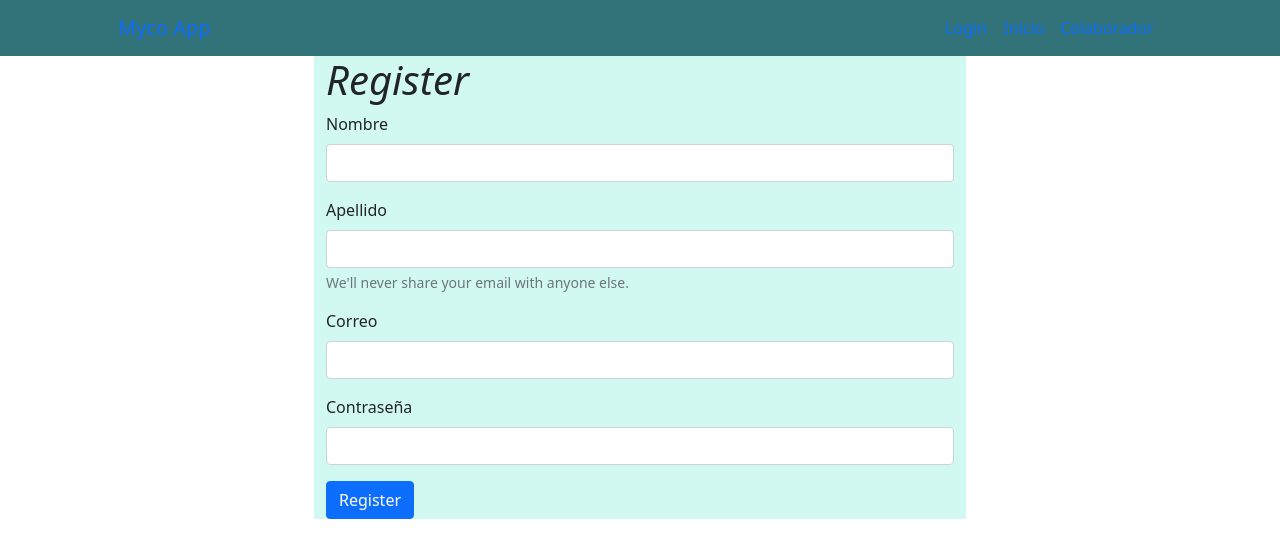
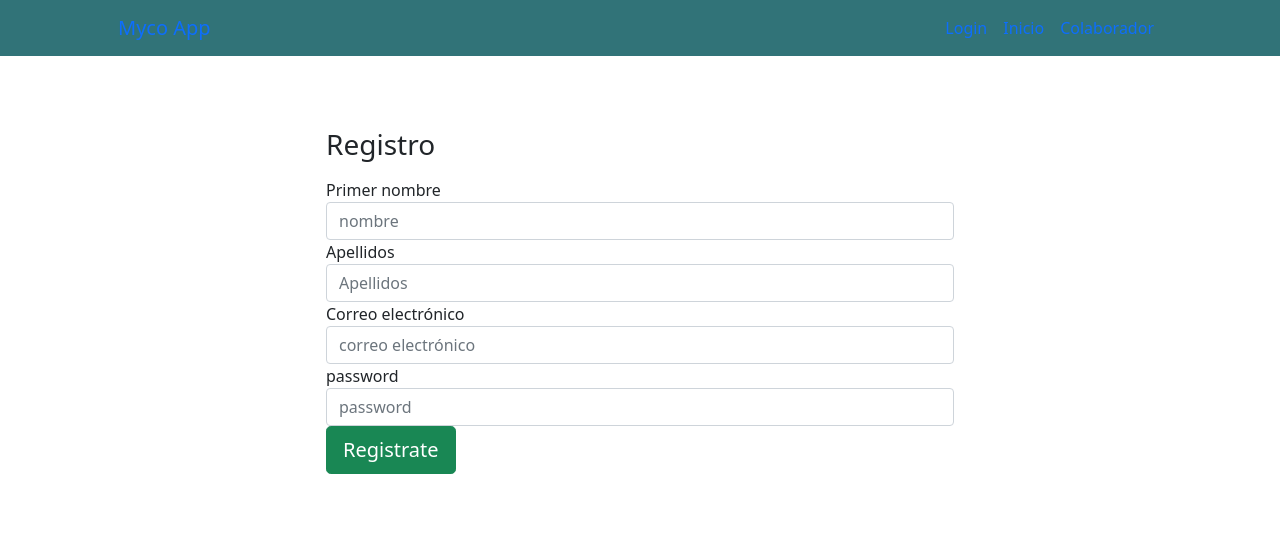
Before and after one commit to MatiasRadov/frontend-myco, a React (Create React App) app: page /register in a window 1280 px wide. Shown: the top 558 px of the page. Built offline with nearby package versions, Linux system fonts and the light colour scheme.

Commit message:
Storage del token listo

```diff
--- a/src/App.js
+++ b/src/App.js
@@ -14,9 +14,12 @@ import Mushroom from "./views/Mushroom";
 import Firstview from "./views/Firstview";
 //import Register from "./views/Authregister";
 import Authregister from "./views/Authregister";
+
 import Observations from "./views/Observations";
 import UsersLoginExample from "./views/UsersLoginExample";
 import { Navbar } from "./components/Navbar";
+import MushObserver from "./views/Observationview";
+
 
 const App = () => {
   return (
@@ -30,8 +33,9 @@ const App = () => {
                 <MasterRoute exact path="/firstview" component={Firstview} />
                 <Route exact path="/" component={Home} />
                 <Route exact path="/collabform" component={CollabForm} />
+                <Route exact path="/register" component={Authregister} />
                 <Route exact path="/mushroom" component={Mushroom} />
-                <Route exact path="/register" component={Authregister} />
+                <Route exact path="/mushobservation" component={MushObserver} />
                 <Route exact path="/observations" component={Observations} />
                 <Route exact path="/users" component={UsersLoginExample} />
         </Switch>
--- a/src/components/Register.jsx
+++ b/src/components/Register.jsx
@@ -1,23 +1,114 @@
 import { useContext, useState } from "react";
 import { Context } from "../store/appContext";
-import { useHistory } from "react-router-dom";
 
 const Register = () => {
-  let history = useHistory()
-  const { actions } = useContext(Context);
-  const [state, setState] = useState({
+  const store = useContext(Context);
+  const [formData, setFormData] = useState({
     first_name: "",
     last_name: "",
     email: "",
-    password: ''
+    password: "",
   });
+
+  const [error, setError] = useState(null);
+
+  const validatePassword = (password) => {
+    const regexPass = /(?=.{8,})(?=.*[a-zA-Z])(?=.*\d)/;
+    if (!regexPass.test(password)) {
+      setError("Tu contraseña debe contener como minimo 8 caracteres, sin espacios, por lo menos un número, una letra y un caracter especial ! # $ % & ? ");
+    }
+    return password ;
+  };
+
+  const validateEmail = (email) => {
+    const regex =
+      /^(([^<>()\[\]\\.,;:\s@"]+(\.[^<>()\[\]\\.,;:\s@"]+)*)|(".+"))@((\[[0-9]{1,3}\.[0-9]{1,3}\.[0-9]{1,3}\.[0-9]{1,3}])|(([a-zA-Z\-0-9]+\.)+[a-zA-Z]{2,}))$/;
+    if (!regex.test(email)) {
+      setError("Tu email debe tener un formato válido");
+    }
+    return email.toLowerCase();
+  };
+
   const handleSubmit = (e) => {
     e.preventDefault();
-    actions.register_user(state, history);
+    console.log(formData);
+    const parsePassword = validatePassword(formData.password);
+    const parseEmail = validateEmail(formData.email);
+    store.actions.register_user(formData);
   };
   const handleChange = (e) => {
-    setState({ ...state, [e.target.name]: e.target.value });
+    setFormData({
+      ...formData,
+      [e.target.name]: e.target.value,
+    });
   };
+  return (
+    <div className="container">
+      <div className="row">
+        <div className="col-md-6 mt-5 mx-auto">
+          <label> {error && error}</label>
+          <form noValidate onSubmit={handleSubmit}>
+            <h1 className="h3 mb-3 font-weight-normal"> Registro</h1>
+            <div className="form-group">
+              <label htmlFor="first_name">Primer nombre</label>
+              <input
+                type="text"
+                className="form-control"
+                name="first_name"
+                placeholder="nombre"
+                value={formData.first_name}
+                onChange={handleChange}
+              />
+            </div>
+            <div className="form-group">
+              <label htmlFor="last_name">Apellidos</label>
+              <input
+                type="text"
+                className="form-control"
+                name="last_name"
+                placeholder="Apellidos"
+                value={formData.last_name}
+                onChange={handleChange}
+              />
+            </div>
+            <div className="form-group">
+              <label htmlFor="email">Correo electrónico</label>
+              <input
+                type="text"
+                className="form-control"
+                name="email"
+                placeholder="correo electrónico"
+                value={formData.email}
+                onChange={handleChange}
+              />
+            </div>
+            <div className="form-group">
+              <label htmlFor="password">password</label>
+              <input
+                type="text"
+                className="form-control"
+                name="password"
+                placeholder="password"
+                value={formData.password}
+                onChange={handleChange}
+              />
+            </div>
+            <button type="submit" className="btn btn-lg btn-success btn-block">
+              Registrate
+            </button>
+          </form>
+        </div>
+      </div>
+    </div>
+  );
+};
+
+export default Register;
+
+
+
+
+  /*
   return (
     <div className="register-div col-6 offset-3">
       <h1 className="fst-italic">Register</h1>
@@ -86,7 +177,7 @@ const Register = () => {
 
 export default Register;
 
-/* function Form() {
+function Form() {
   return (
     <div>
       <div className="container px-5 my-5">
--- a/src/store/flux.js
+++ b/src/store/flux.js
@@ -5,6 +5,10 @@ const getState = ({ getStore, getActions, setStore }) => {
       userData: null,
       email: '',
       password: '',
+      first_name: '',
+      last_name: '',
+      token: '',
+
     } ,
 		actions: {
 			// Use getActions to call a function within a fuction
@@ -44,12 +48,39 @@ const getState = ({ getStore, getActions, setStore }) => {
                   })
                   const resp = await userSaved.json ()
                   console.log(resp)
-                  setStore({ user: resp.User[0]});
-                  setStore({ access_token: resp.access_token});
-                  localStorage.setItem('access_token', resp.access_token)
+                  setStore({ user: resp.user[0]});
+                  setStore({ access_token: resp.token});
+                  localStorage.setItem('token', resp.token)
                   history.push('/firstview')
             },
+      /*         login_user: async (email, password, history) => {
+                    const opts = {
+                      method: "POST",
+                      headers: {
+                        "Content-Type": "application/json"
+                      },
+                      body:JSON.stringify({
+                        email: email,
+                        password: password
+                      })
+                    };
+                    try{
+                        const userSaved = await fetch("https://3000-amaranth-ferret-7ryvtxp5.ws-us23.gitpod.io/api/v1/auth/login")
+                        if (userSaved.status !== 200){
+                          alert("There has been some error");
+                          return false;
+                        }
 
+                        const resp = await userSaved.json ()
+                          console.log("Esto viene del Backend", resp);
+                          localStorage.setItem('access_token', resp.access_token)
+                          return true;
+                          //history.push('/firstview')
+                      }
+                      catch(error) {
+                        console.error("Acá hay algo malo")
+                      }
+                    },            */
 
               sendForm: async state => {
                 try {
@@ -89,21 +120,23 @@ const getState = ({ getStore, getActions, setStore }) => {
               },
 
               register_user: async (user) => {
-
+                try {
                   const actions = getActions()
-                  console.log(actions)
                   const store = getStore()
-                  console.log(store)
                   const resp = await
-                  fetch('https://enigmatic-scrubland-84232.herokuapp.com/https://3000-purple-primate-ri751mg6.ws-us23.gitpod.io/api/v1/auth/register', {
+                  fetch('https://3000-amaranth-ferret-7ryvtxp5.ws-us23.gitpod.io/api/v1/auth/register', {
                     method: 'POST',
                     headers: {'Content-Type': 'application/json'},
-                    body: JSON.stringify({first_name: store.first_name, last_name: store.first_name, email: store.email, password: store.password}),
+                    body: JSON.stringify(user),
                   })
                   const data = await resp.json();
-                  console.log(data)
+                  //console.log(data)
                   setStore({...store, currentUser: data })
                   await actions.register_user(data.access_token)
+              } catch (error) {
+                console.error(error)
+              }
+
             },
 
               sendCollabForm: async state => {
--- a/src/views/Observationview.jsx
+++ b/src/views/Observationview.jsx
@@ -0,0 +1,81 @@
+import { useContext, useState } from "react";
+import { Context } from "../store/appContext";
+import { AiOutlinePaperClip } from "react-icons/ai";
+
+const MushObserver = () => {
+  const store = useContext(Context);
+  const [formData, setFormData] = useState({
+    Mushroom_name: "",
+    body: "",
+    img_url: "",
+  });
+  const handleSubmit = (e) => {
+    e.preventDefault();
+    console.log(formData);
+    store.actions.NOMBREDELFLUX(formData);
+  };
+  const handleChange = (e) => {
+    setFormData({ ...formData, [e.target.name]: e.target.value });
+  };
+
+  return (
+    <form
+      onSubmit={handleSubmit}
+      className="container mt-5 pt-5 pb-5"
+      enctype="multipart/form-data"
+    >
+      <div className="row">
+        <div className="col mx-3">
+          <div className="col-8">
+            <div className="contenido mb-3">
+            <label>
+              Nombre del hongo observado
+            </label>
+              <input
+                type="text"
+                name="mushroom_name"
+                onChange={(e) => handleChange(e)}
+                className="form-control"
+                placeholder="Nombre del hongo observado"
+                aria-label="Nombre del hongo observado"
+              />
+            </div>
+          </div>
+          <div className="contenido mb-3">
+            <label>
+              Adjunta una foto de tu observación
+              <AiOutlinePaperClip />
+            </label>
+            <input
+              type="file"
+              name="img_url"
+              onChange={(e) => handleChange(e)}
+              className="form-control"
+              placeholder="Foto de tu observación"
+              aria-label="Adjunta las fotos de su esporada (solo si las tienes)"
+            />
+          </div>
+        </div>
+      </div>
+      <div className="row">
+        <div className="col mx-3">
+          <div className="contenido mb-5">
+            <div className="input-group">
+              <span className="input-group-text">Descripción</span>
+              <textarea
+                placeholder= "Acá podrías incluir en que localidad viste tu hongo o alguna pregunta que tengas del mismo"
+                className="form-control"
+                aria-label="With textarea"
+              ></textarea>
+            </div>
+            <button type="submit" value="Enviar" className="btn btn-success">
+              Enviar formulario
+            </button>
+          </div>
+        </div>
+      </div>
+    </form>
+  );
+};
+
+export default MushObserver;
```
Also changed, not shown: src/views/Login.jsx (line endings or trailing spaces), 1 other file (tests, documents, lock files or other folders).
